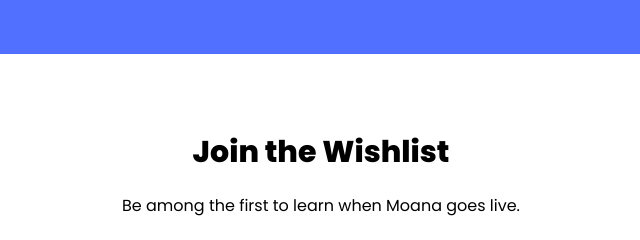
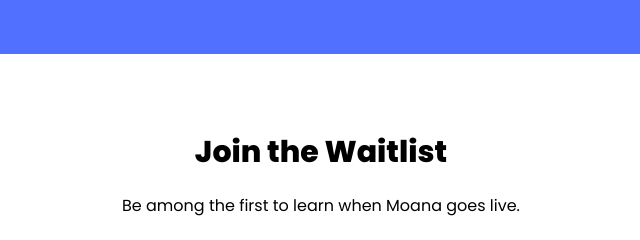
Before and after one commit to l0y4lsaint/moana-site, a plain HTML site: page index.html in a window 1280 px wide. Shown: the part 1980-2220 px from the top of the page, 319-959 px from the left. Drawn offline with nearby package versions, Linux system fonts and the light colour scheme.

Commit message:
Update index.html

```diff
--- a/index.html
+++ b/index.html
@@ -187,7 +187,7 @@
   <!-- Wishlist Section with Formsubmit integration -->
   <section id="wishlist" class="py-20 px-6 bg-white text-black">
     <div class="max-w-xl mx-auto text-center">
-      <h2 class="text-3xl font-bold mb-6">Join the Wishlist</h2>
+      <h2 class="text-3xl font-bold mb-6">Join the Waitlist</h2>
       <p class="mb-8">Be among the first to learn when Moana goes live.</p>
 
       <form action="https://formsubmit.co/fdf78cfb57c803f81c0440e26f4f7762" method="POST"
```
